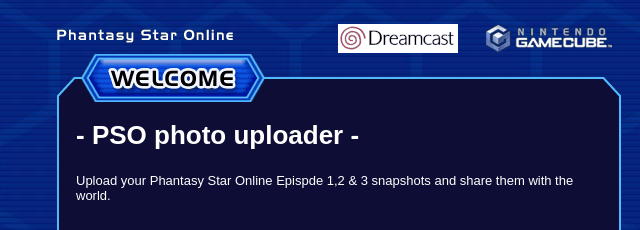
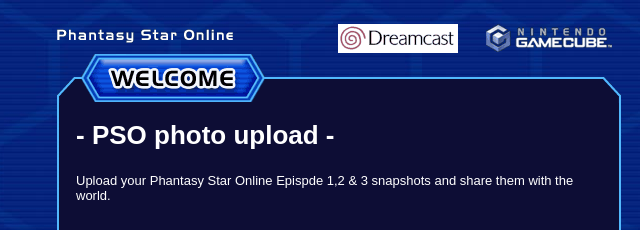
Before and after one commit to sbarrio/pso_photo_uploader, a website: page public/index.html in a window 1280 px wide. Shown: the top 230 px of the page, 301-941 px from the left. Drawn offline with Linux system fonts and the light colour scheme.

Commit message:
Updated index

```diff
--- a/public/index.html
+++ b/public/index.html
@@ -25,7 +25,7 @@
                         <td>
                           <table width="530" border="0" cellspacing="5" cellpadding="0" align="center">
                             <tbody>
-                            <tr><td><font face="arial, helvetica, sans-serif" size="2" color="#ffffff"><h1>- PSO photo uploader -</h1></font></td></tr>
+                            <tr><td><font face="arial, helvetica, sans-serif" size="2" color="#ffffff"><h1>- PSO photo upload -</h1></font></td></tr>
                             <tr><td><font face="arial, helvetica, sans-serif" size="2" color="#ffffff"><span>Upload your Phantasy Star Online Epispde 1,2 & 3 snapshots and share them with the world.</span></font></td></tr>
                             <tr><td width="530" height="20">&nbsp;</td></tr>
                             <tr><td><font face="arial, helvetica, sans-serif" size="2" color="#ffffff"><span>Select your game and platform:</span></font></td></tr>
```
